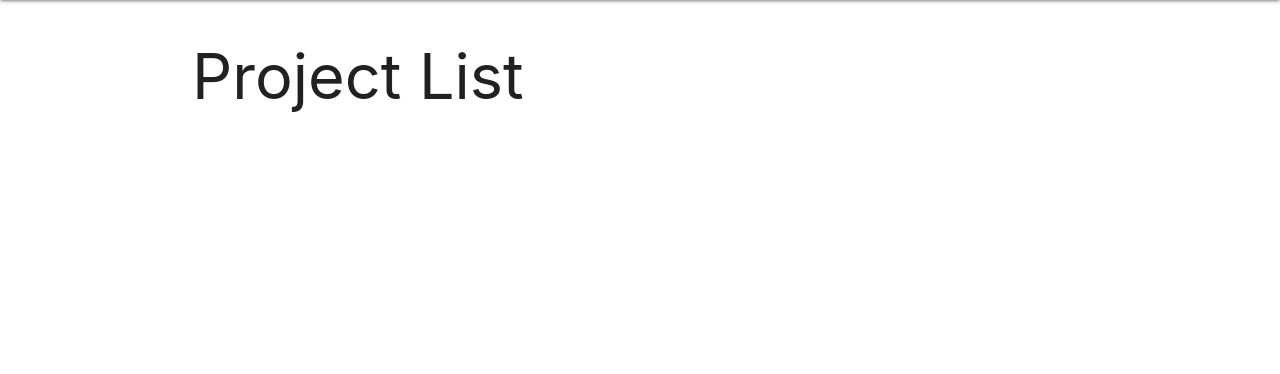
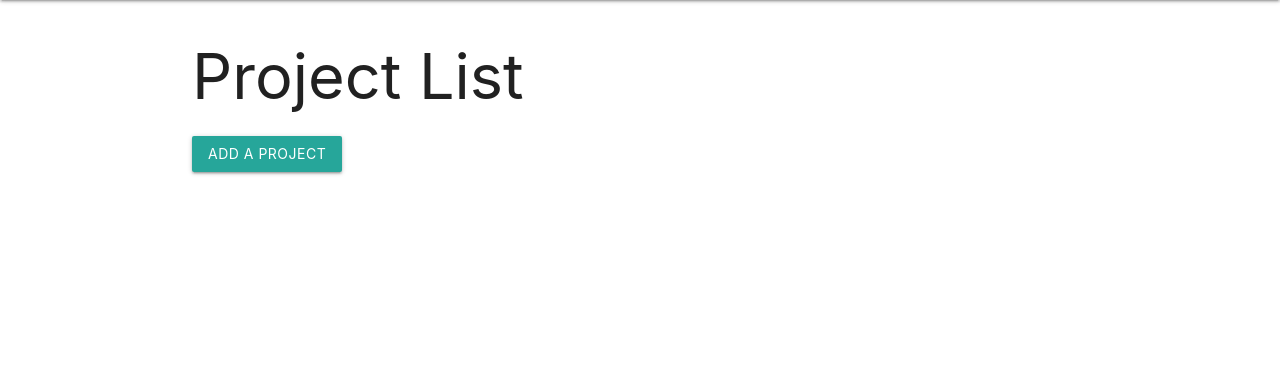
Before and after one commit to bearcodes870/proj-3-devhub, a Django app: page /projects/ in a window 1280 px wide. Shown: the part 64-438 px from the top of the page. Run offline with Django 3.2, Linux system fonts and the light colour scheme; the visitor is signed in with stand-in values (Sample User, id 1); data that the repository does not hold is empty.

Commit message:
add project form works

```diff
--- a/main_app/models.py
+++ b/main_app/models.py
@@ -23,6 +23,9 @@ class Project(models.Model):
     def __str__(self):
         return self.project_name
 
+    def get_absolute_url(self):
+        return reverse("projects_index")
+
 class Developer(models.Model):
     name = models.CharField(max_length=200)
     description = models.CharField(max_length=200)
--- a/main_app/templates/base.html
+++ b/main_app/templates/base.html
@@ -10,6 +10,7 @@
   <link rel="stylesheet" href="https://cdnjs.cloudflare.com/ajax/libs/materialize/1.0.0/css/materialize.min.css">
   <link rel="stylesheet" type="text/css" href="{% static 'css/style.css' %}">
   <link href="https://fonts.googleapis.com/icon?family=Material+Icons" rel="stylesheet">
+  <script src="https://cdnjs.cloudflare.com/ajax/libs/materialize/1.0.0/js/materialize.min.js"></script>
 </head>
 <body>
   <header class="navbar-fixed">
--- a/main_app/templates/main_app/project_form.html
+++ b/main_app/templates/main_app/project_form.html
@@ -8,4 +8,9 @@
     <input type="submit" class="btn" value="Add Project">
 </form>
 
+<script>
+  var selectEl = document.getElementById('id_languages');
+  M.FormSelect.init(selectEl);
+</script>
+
 {% endblock %}
--- a/main_app/templates/projects/index.html
+++ b/main_app/templates/projects/index.html
@@ -1,7 +1,10 @@
 {% extends 'base.html' %}
 {% block content %}
 
+
 <h1>Project List</h1>
+
+<a href="{% url 'project_add' %}" class="waves-effect waves-light btn">Add A Project</a>
 
 {% for project in projects %}
   <div class="card">
--- a/main_app/views.py
+++ b/main_app/views.py
@@ -54,6 +54,10 @@ def projects_index(request):
     projects = Project.objects.all()
     return render(request, 'projects/index.html', { 'projects': projects })
 
+def projects_detail(request, project_id):
+    project = Project.objects.get(id=project_id)
+    return render(request, 'home.html', { 'project': project })
+
 
 def signup(request):
   error_message = ''
```
